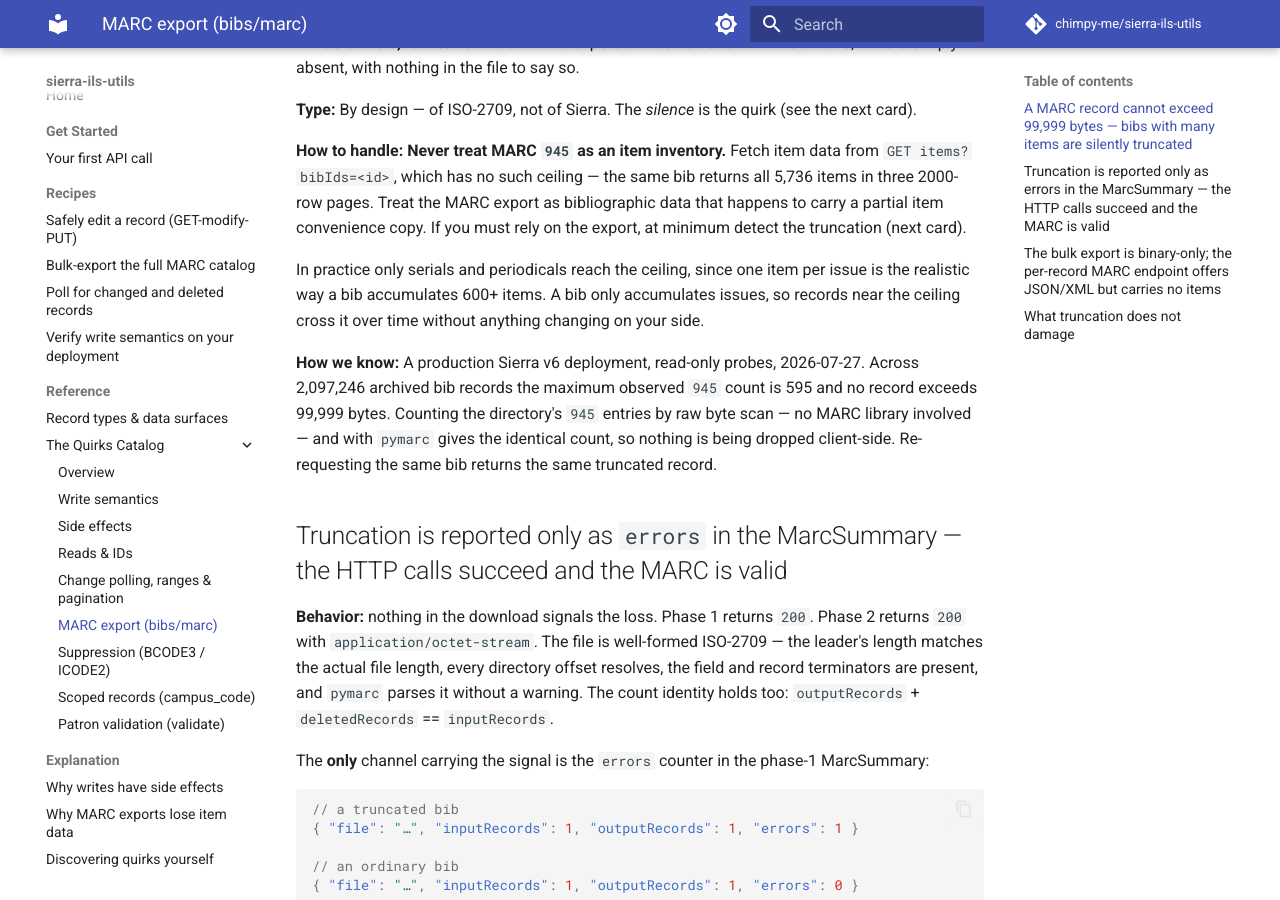
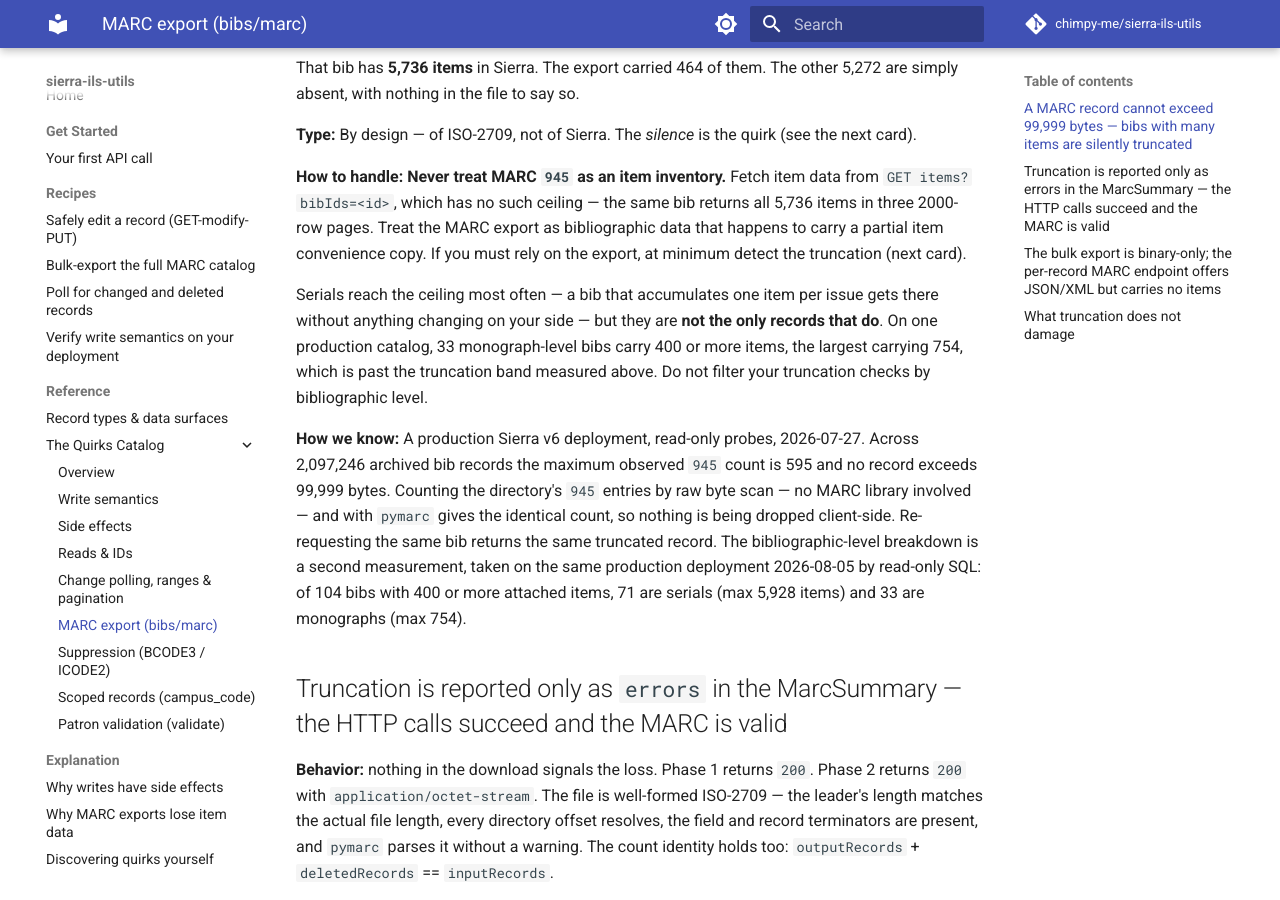
Before and after one commit to chimpy-me/sierra-ils-utils, an MkDocs documentation site: the page built from docs/reference/quirks/marc-export.md, in a window 1280 px wide and 900 px high, scrolled down 1241 px. Built offline with MkDocs 1.6.1 and Material for MkDocs 9.7.7, drawn with Linux system fonts in a browser that asks for light colours; comment, search, counter and statistics services are not loaded; some of the changed text lies outside the part shown.

Commit message:
docs(quirks): correct the claim that only serials reach the byte ceiling
Measured on production: monograph-level bibs carry item counts past the
truncation band, so bibliographic level is not a safe filter for deciding
which records to check for truncation.

```diff
--- a/docs/reference/quirks/marc-export.md
+++ b/docs/reference/quirks/marc-export.md
@@ -10,8 +10,8 @@ The two-phase export has a failure mode worth knowing before you build on it: it
    MarcSummary JSON — carrying record counts and a URL for a server-generated `.mrc` file.
 2. **You download that file.** A second `GET` returns raw binary ISO-2709.
 
-You then `DELETE` the file, or generated files accumulate server-side. Parsing happens locally,
-afterwards, and is not one of the phases.
+You then `DELETE` the file, or generated files accumulate server-side — a cleanup obligation rather
+than a third phase. Parsing is also yours to do, locally and afterwards, and is likewise not a phase.
 
 The distinction matters for one specific reason: **the receipt is the only place truncation is
 reported.** By the time you are holding the bytes, the signal is gone. That is the subject of this
@@ -57,15 +57,18 @@ absent, with nothing in the file to say so.
 2000-row pages. Treat the MARC export as bibliographic data that happens to carry a partial item
 convenience copy. If you must rely on the export, at minimum detect the truncation (next card).
 
-In practice only serials and periodicals reach the ceiling, since one item per issue is the realistic
-way a bib accumulates 600+ items. A bib only accumulates issues, so records near the ceiling cross it
-over time without anything changing on your side.
+Serials reach the ceiling most often — a bib that accumulates one item per issue gets there without
+anything changing on your side — but they are **not the only records that do**. On one production
+catalog, 33 monograph-level bibs carry 400 or more items, the largest carrying 754, which is past the
+truncation band measured above. Do not filter your truncation checks by bibliographic level.
 
 **How we know:** A production Sierra v6 deployment, read-only probes, 2026-07-27. Across 2,097,246 archived
 bib records the maximum observed `945` count is 595 and no record exceeds 99,999 bytes. Counting the
 directory's `945` entries by raw byte scan — no MARC library involved — and with `pymarc` gives the
 identical count, so nothing is being dropped client-side. Re-requesting the same bib returns the same
-truncated record.
+truncated record. The bibliographic-level breakdown is a second measurement, taken on the same
+production deployment 2026-08-05 by read-only SQL: of 104 bibs with 400 or more attached items, 71 are
+serials (max 5,928 items) and 33 are monographs (max 754).
 
 ## Truncation is reported only as `errors` in the MarcSummary — the HTTP calls succeed and the MARC is valid
 
```
